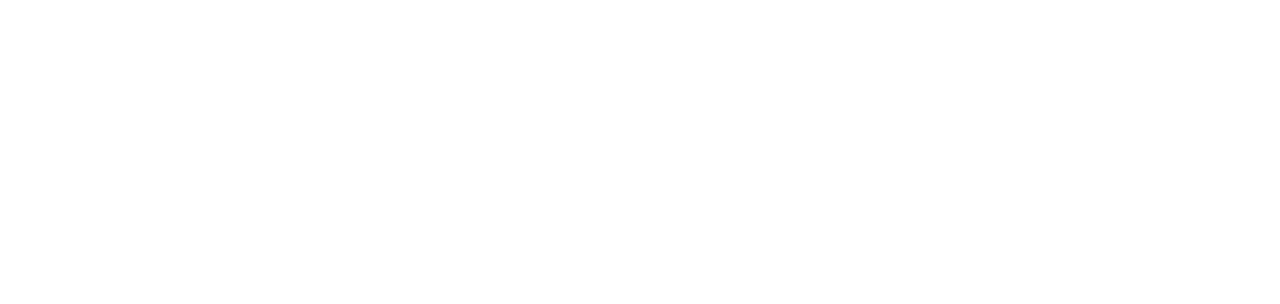
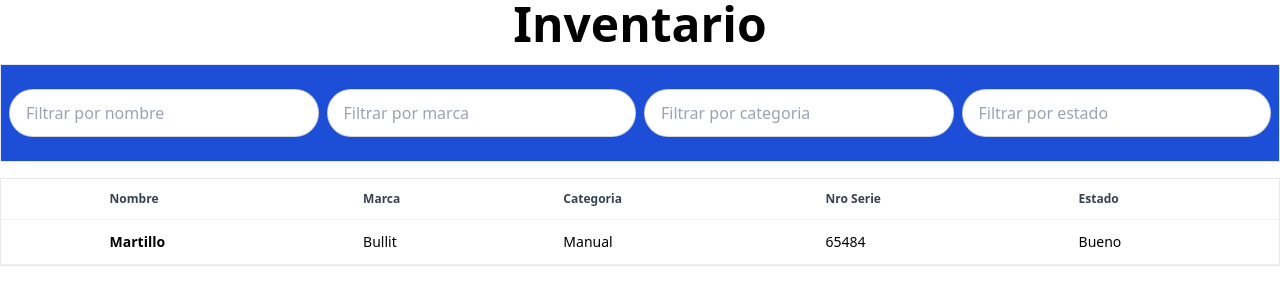
Before and after one commit to sebastianFeltes/app-herramientas, a React (Vite) app: page /inventario in a window 1280 px wide. Before the commit this address had no page. Shown: the top 304 px of the page. Built offline with nearby package versions, Linux system fonts and the light colour scheme.

Commit message:
primera subida

```diff
--- a/src/App.jsx
+++ b/src/App.jsx
@@ -1,12 +1,14 @@
 import { BrowserRouter, Route, Routes } from "react-router-dom";
 import "./App.css";
+import Inventario from "./pages/inventario";
 import Login from "./pages/Login";
 
 function App() {
   return (
     <BrowserRouter>
       <Routes>
-        <Route path="/" element={<Login/>} />
+        <Route path="/" element={<Login />} />
+        <Route path="/inventario" element={<Inventario />} />
       </Routes>
     </BrowserRouter>
   );
--- /dev/null
+++ b/src/pages/inventario.jsx
@@ -0,0 +1,62 @@
+import React from "react";
+import StyledInput from "../components/StyledInput";
+
+function Inventario() {
+  return (
+    <div className="hero bg-white min-h-screen w-full">
+      <div className=" m-0 p-0 w-full">
+        <div className="w-screen h-screen flex flex-col justify-start items-center gap-4 text-black ">
+          <h1 className="text-5xl font-bold">Inventario</h1>
+          <div className="w-full flex justify-evenly items-center gap-2 border bg-blue-700 p-2">
+            <StyledInput
+              textColor={"text-black"}
+              placeholder={"Filtrar por nombre"}
+            />
+            <StyledInput
+              textColor={"text-black"}
+              placeholder={"Filtrar por marca"}
+            />
+            <StyledInput
+              textColor={"text-black"}
+              placeholder={"Filtrar por categoria"}
+            />
+            <StyledInput
+              textColor={"text-black"}
+              placeholder={"Filtrar por estado"}
+            />
+          </div>
+          <div className="w-full grow-1 border">
+            <div className="overflow-x-auto">
+              <table className="table">
+                {/* head */}
+                <thead className="text-gray-700">
+                  <tr>
+                    <th></th>
+                    <th>Nombre</th>
+                    <th>Marca</th>
+                    <th>Categoria</th>
+                    <th>Nro Serie</th>
+                    <th>Estado</th>
+                  </tr>
+                </thead>
+                <tbody>
+                  {/* row 1 */}
+                  <tr>
+                    <th></th>
+                    <th>Martillo</th>
+                    <td>Bullit</td>
+                    <td>Manual</td>
+                    <td>65484</td>
+                    <td>Bueno</td>
+                  </tr>
+                </tbody>
+              </table>
+            </div>
+          </div>
+        </div>
+      </div>
+    </div>
+  );
+}
+
+export default Inventario;
```
